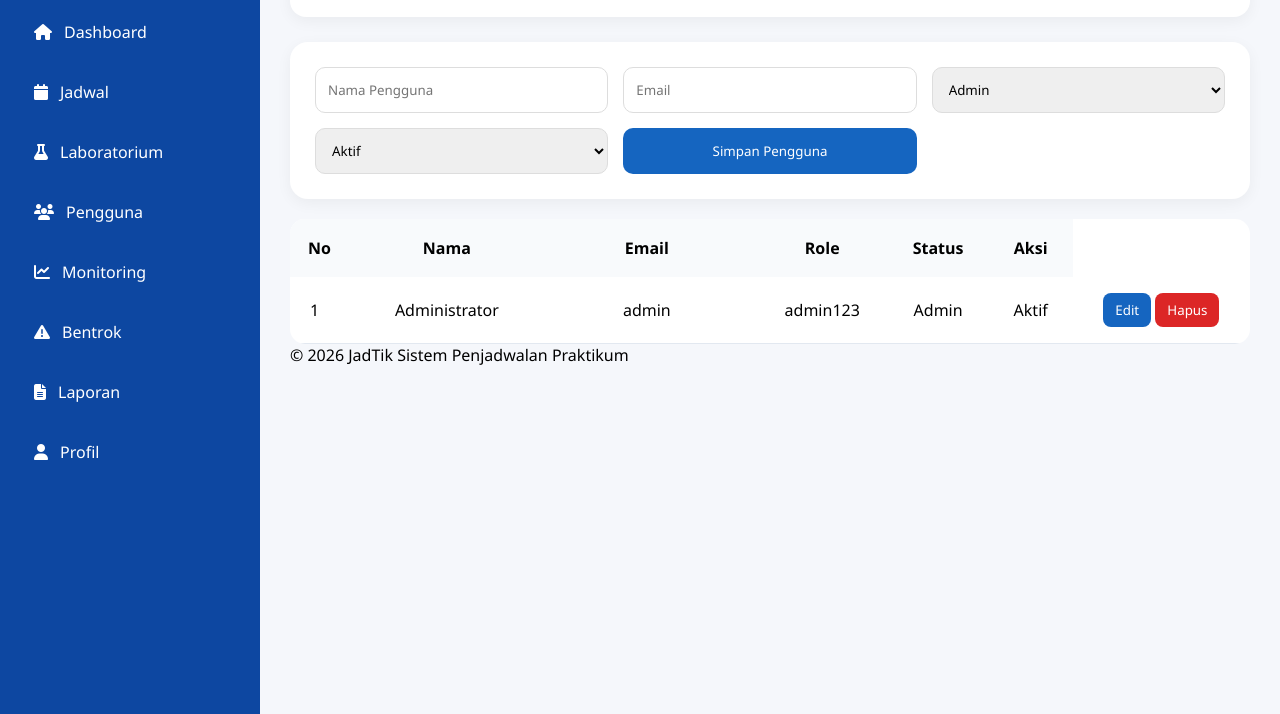
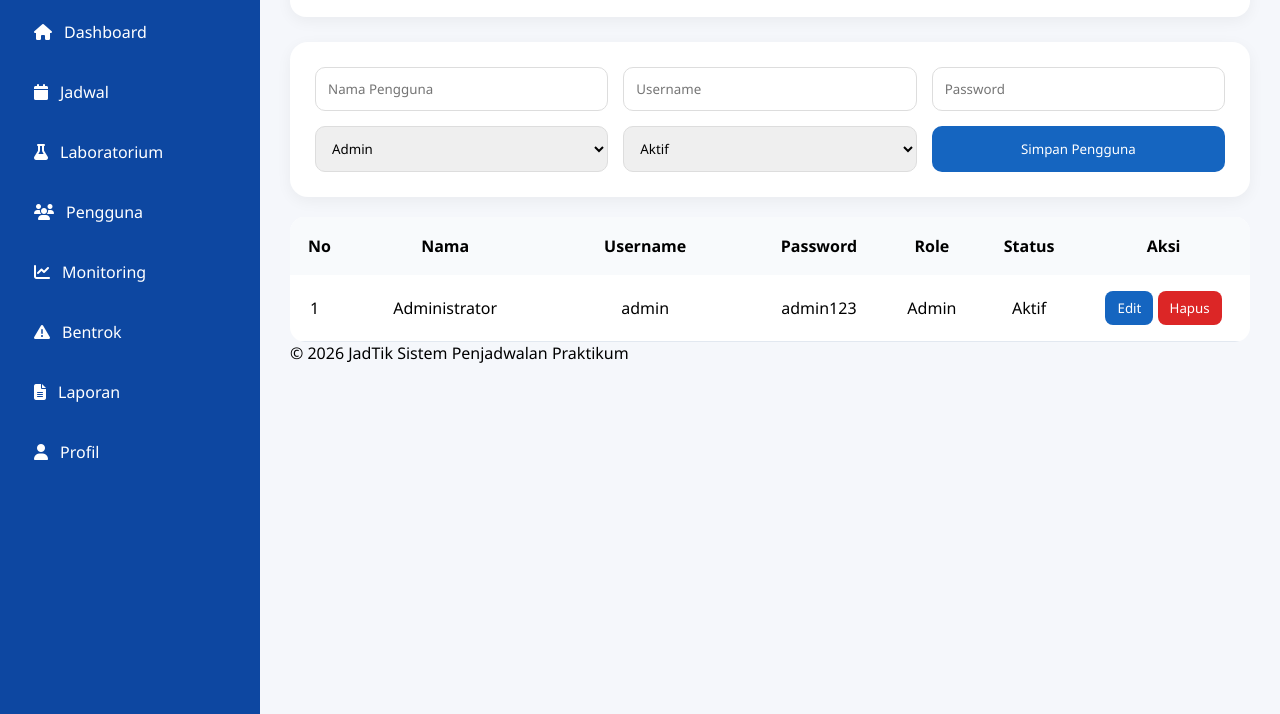
Before and after one commit to PryaMitra-2515061059/jadtik, a plain HTML site: page pengguna.html in a window 1280 px wide. Shown: the part 86-800 px from the top of the page. Drawn offline with Linux system fonts and the light colour scheme.

Commit message:
Update pengguna.html

```diff
--- a/pengguna.html
+++ b/pengguna.html
@@ -9,7 +9,6 @@
     </head>
 <body>
 
-    <!-- SIDEBAR -->
     <div class="sidebar">
 
         <div class="logo">
@@ -79,7 +78,6 @@
 
     </div>
 
-    <!-- MAIN -->
     <div class="main-content">
 
         <div class="topbar">
@@ -96,7 +94,6 @@
 
         </div>
 
-        <!-- FORM -->
         <div class="form-container">
 
             <form id="userForm">
@@ -108,9 +105,15 @@
                     required>
 
                 <input
-                    type="email"
-                    id="emailUser"
-                    placeholder="Email"
+                    type="text"
+                    id="usernameUser"
+                    placeholder="Username"
+                    required>
+
+                <input
+                    type="password"
+                    id="passwordUser"
+                    placeholder="Password"
                     required>
 
                 <select id="role">
@@ -145,7 +148,6 @@
 
         </div>
 
-        <!-- TABEL -->
         <div class="table-container">
 
             <table>
@@ -153,12 +155,15 @@
                 <thead>
 
                     <tr>
+
                         <th>No</th>
                         <th>Nama</th>
-                        <th>Email</th>
+                        <th>Username</th>
+                        <th>Password</th>
                         <th>Role</th>
                         <th>Status</th>
                         <th>Aksi</th>
+
                     </tr>
 
                 </thead>
```
